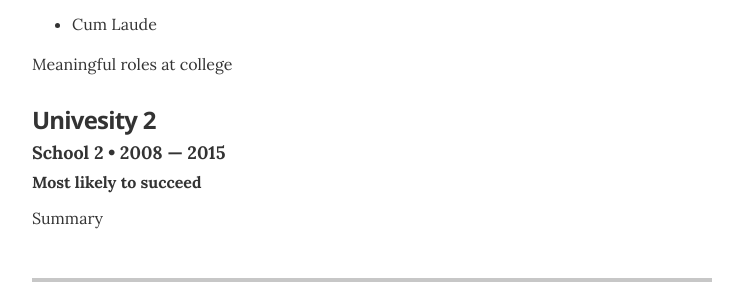
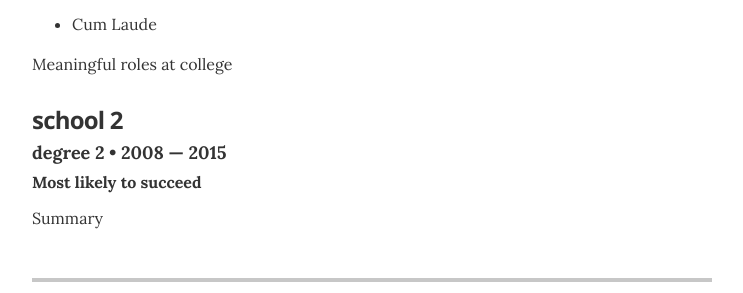
Before and after one commit to MaDrCloudDev/MaDrCloudDev.github.io, a Jekyll site: the page built from index.html, in a window 1280 px wide and 900 px high, scrolled down 950 px. Shown: the part 157-450 px from the top of the window, without its empty margins (268-1011 px from the left). Built offline with Jekyll 4.4.1, drawn with Linux system fonts in a browser that asks for light colours.

Commit message:
Update education.yml

```diff
--- a/_data/education.yml
+++ b/_data/education.yml
@@ -6,8 +6,8 @@
     - award: Cum Laude
   summary: Meaningful roles at college
 
-- degree: School 2
-  uni: Univesity 2
+- degree: degree 2
+  uni: school 2
   year: 2008 &mdash; 2015
   award: Most likely to succeed
   summary: Summary
```
